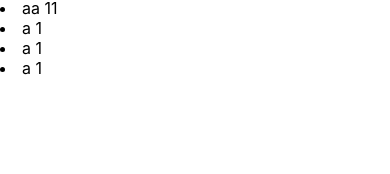
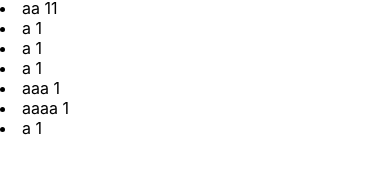
Before and after one commit to mhgolestan/phonebook-client, a React (Create React App) app: page / in a window 390 px wide. Shown: the part 498-672 px from the top of the page. Built offline with nearby package versions, Linux system fonts and the light colour scheme; data requests are answered from the project's data file.

Commit message:
2.16: Phonebook step

```diff
--- a/db.json
+++ b/db.json
@@ -79,6 +79,21 @@
       "name": "a",
       "number": "1",
       "id": 16
+    },
+    {
+      "name": "aaa",
+      "number": "1",
+      "id": 17
+    },
+    {
+      "name": "aaaa",
+      "number": "1",
+      "id": 18
+    },
+    {
+      "name": "a",
+      "number": "1",
+      "id": 19
     }
   ],
   "comments": [
--- a/src/App.js
+++ b/src/App.js
@@ -5,14 +5,16 @@ import Filter from "./components/Filter";
 import PersonForm from "./components/PersonForm";
 import Persons from "./components/Persons";
 
+import personsServices from "./services/persons";
+
 const App = () => {
   const [persons, setPersons] = useState([]);
   const [newName, setNewName] = useState({});
   const [searchResult, setSearchResult] = useState("");
 
   useEffect(() => {
-    axios.get("http://localhost:3001/persons").then((response) => {
-      setPersons(response.data);
+    personsServices.getAll().then((initialPersosns) => {
+      setPersons(initialPersosns);
     });
   }, []);
 
@@ -23,11 +25,11 @@ const App = () => {
       number: newName.number,
     };
 
-    axios.post("http://localhost:3001/persons", nameObject).then((response) => {
+    personsServices.create(nameObject).then((returnedPerson) => {
       if (persons.find((person) => person.name === nameObject.name)) {
         alert(`${nameObject.name} is already added to phonebook`);
       } else {
-        setPersons(persons.concat(response.data));
+        setPersons(persons.concat(returnedPerson));
         setNewName("");
       }
     });
--- /dev/null
+++ b/src/services/persons.js
@@ -0,0 +1,16 @@
+import axios from "axios";
+const baseURL = "http://localhost:3001/persons";
+
+const getAll = () => {
+  const request = axios.get(baseURL);
+  return request.then((response) => response.data);
+};
+
+const create = (nameObject) => {
+  const request = axios.post(baseURL, nameObject);
+  return request.then((response) => response.data);
+};
+
+// const update =
+
+export default { getAll, create };
```
